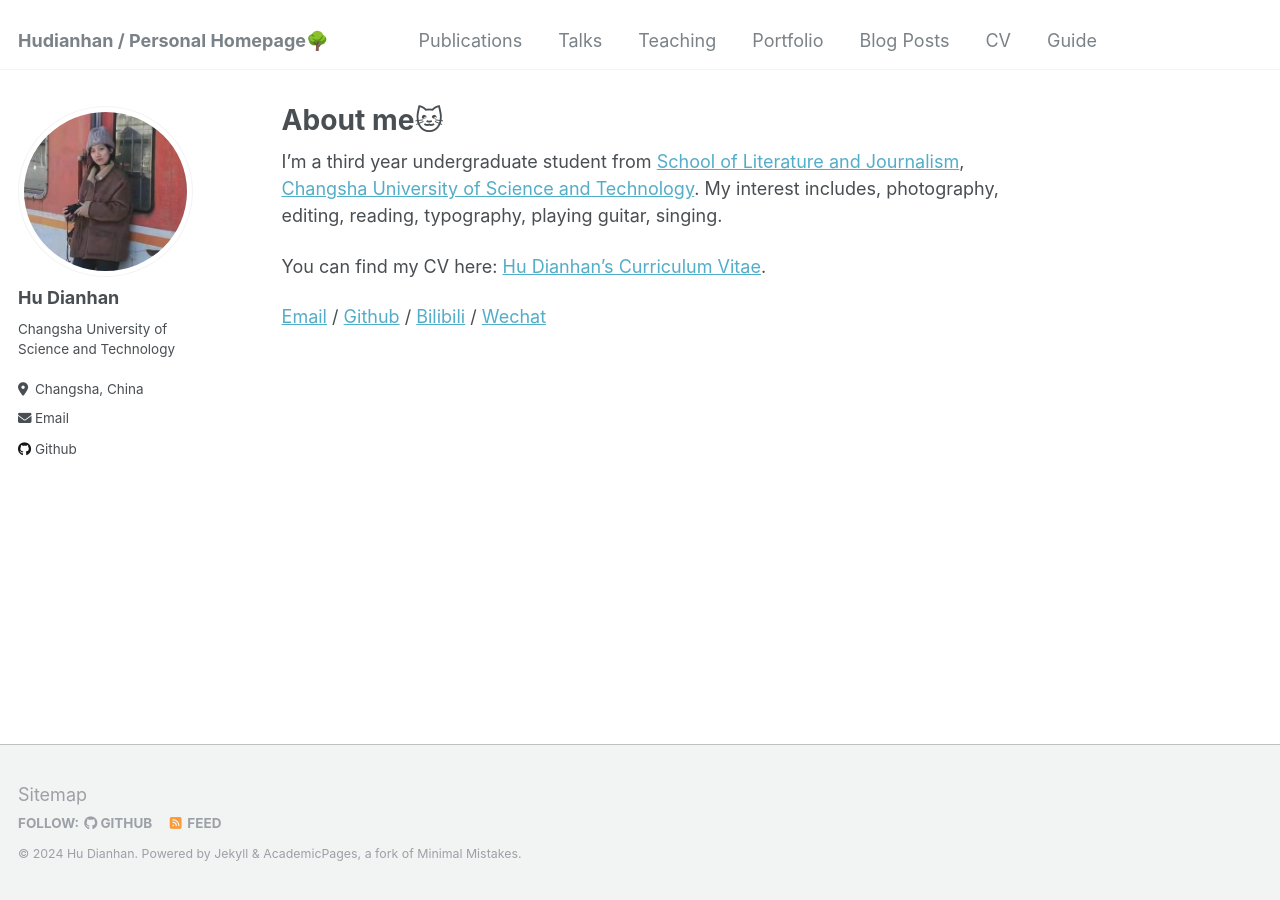
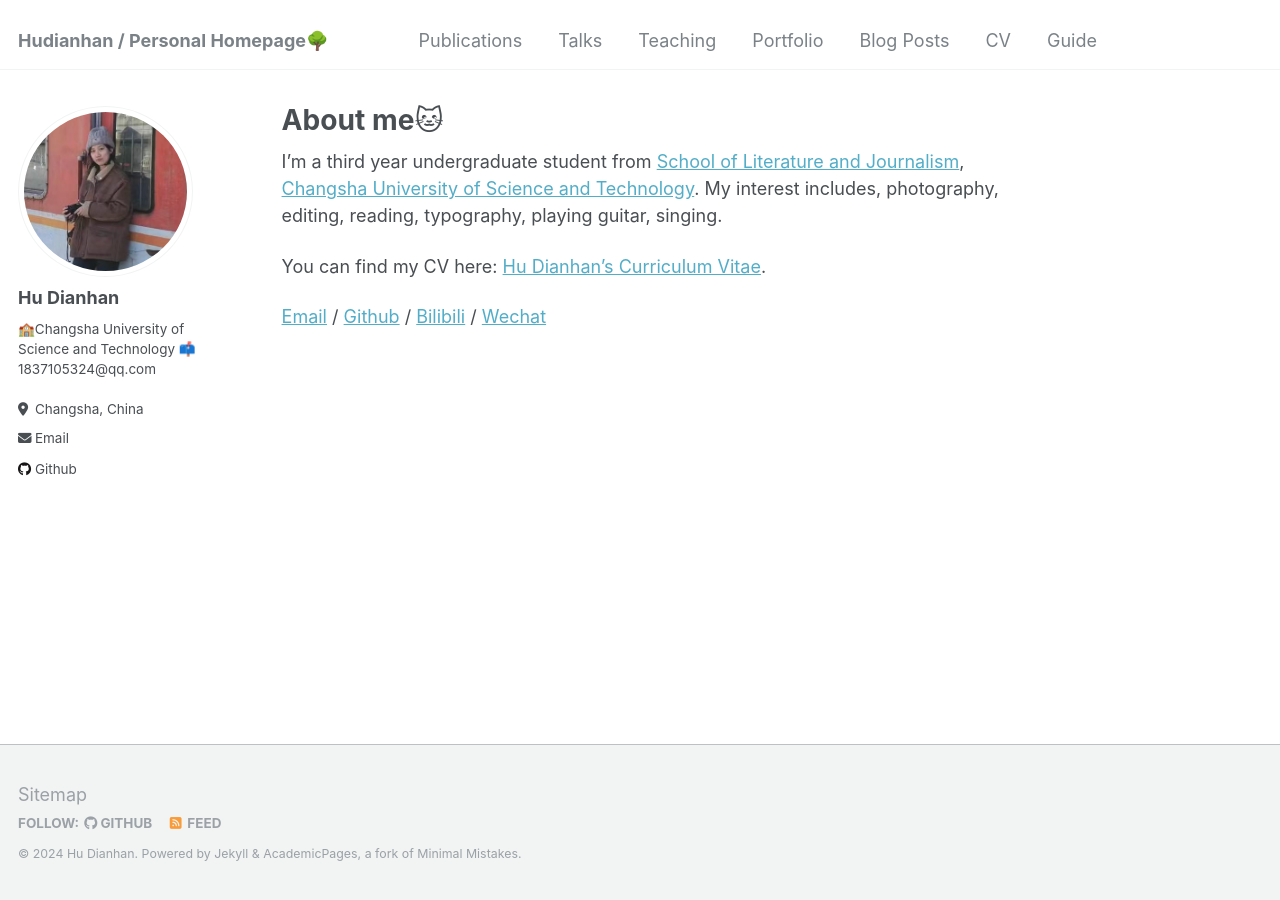
Before and after one commit to Rheahu816/Rheahu.github.io, a Jekyll site: the page built from _pages/about.md, in a window 1280 px wide. Built offline with Jekyll 4.4.1, drawn with Linux system fonts in a browser that asks for light colours.

Commit message:
Update _config.yml

```diff
--- a/_config.yml
+++ b/_config.yml
@@ -24,7 +24,7 @@ author:
   avatar           : "profile.png"
   name             : "Hu Dianhan"
   pronouns         : # example: "she/her"
-  bio              : "Changsha University of Science and Technology"
+  bio              : "🏫Changsha University of Science and Technology 📫1837105324@qq.com"
   location         : "Changsha, China"
   employer         :
   uri              : # URL
```
